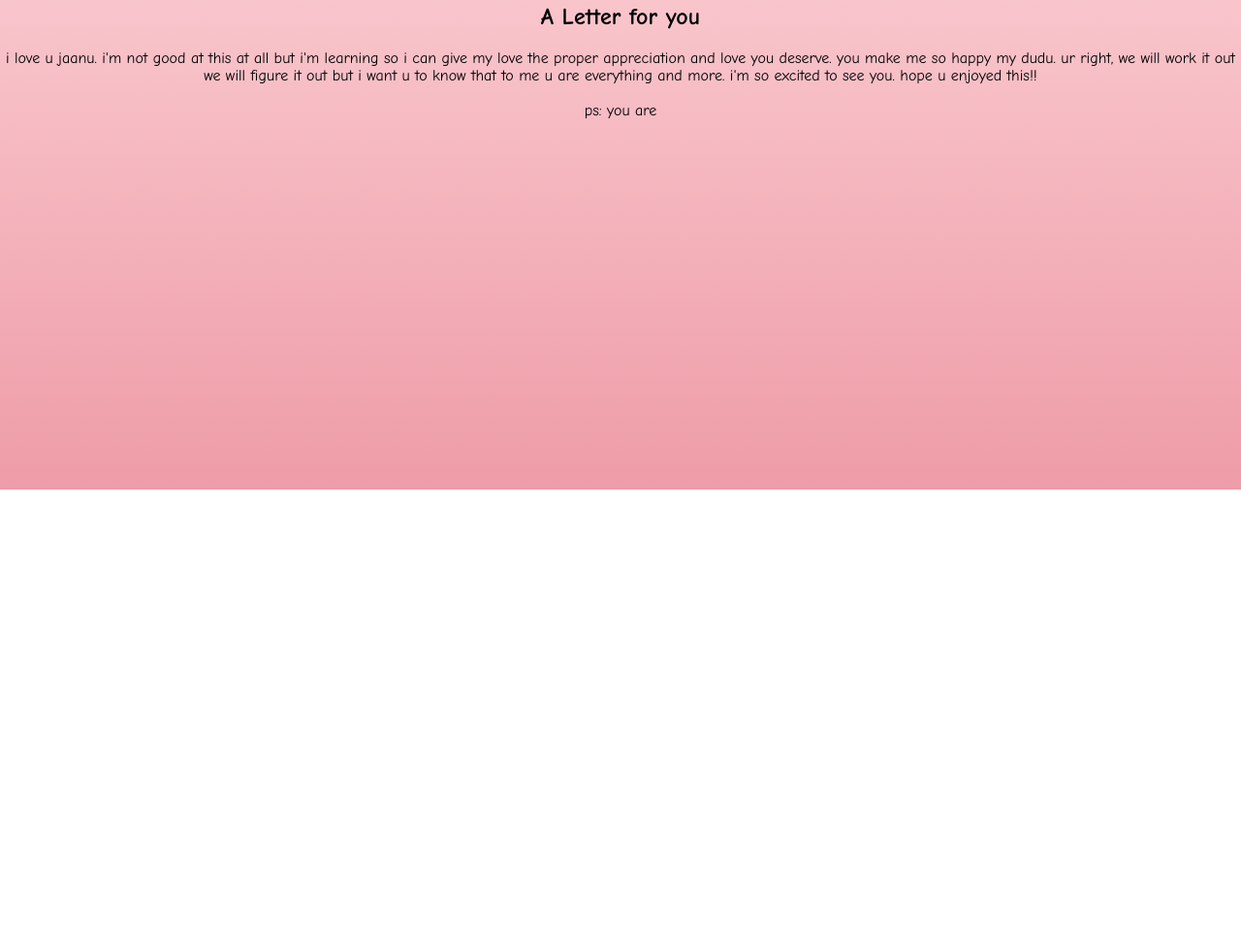
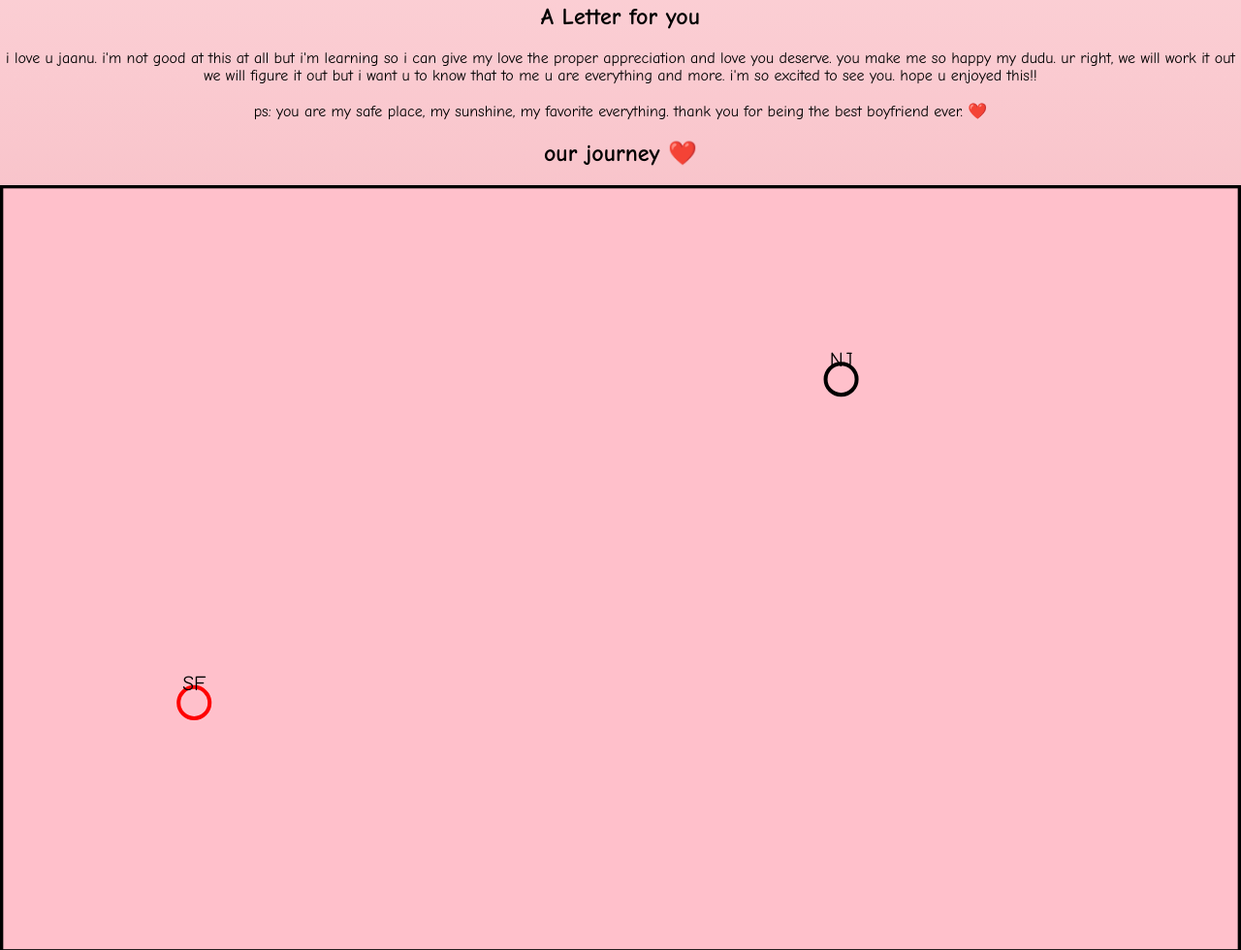
Before and after one commit to madhalasai/site, a plain HTML site: page index.html in a window 1280 px wide. Shown: the part 295-1275 px from the top of the page at 97% size. Before the commit the page ends 800 px from the top, so only its background shows below. Drawn offline with Linux system fonts and the light colour scheme.

Commit message:
Update index.html

```diff
--- a/index.html
+++ b/index.html
@@ -31,4 +31,22 @@
         i love u jaanu. i'm not good at this at all but i'm learning so i can give my love the proper appreciation and love you deserve.
         you make me so happy my dudu. ur right, we will work it out we will figure it out but i want u to know that to me u are everything and more.
         i'm so excited to see you. hope u enjoyed this!!<br><br>
-        ps: you are
+        ps: you are my safe place, my sunshine, my favorite everything. thank you for being the best boyfriend ever. ❤️
+      </p>
+    </div>
+  </div>
+
+  <!-- Map & Plane Game -->
+  <section id="map-section">
+    <h2 class="map-title">our journey ❤️</h2>
+    <div id="map-container">
+      <!-- Pink rectangle map -->
+      <svg id="us-map" xmlns="http://www.w3.org/2000/svg" viewBox="0 0 959 593">
+        <rect width="959" height="593" fill="pink" stroke="black" stroke-width="5"/>
+        <!-- SF spot -->
+        <circle id="sf-spot" cx="150" cy="400" r="12" fill="transparent" stroke="red" stroke-width="3"/>
+        <text x="150" y="390" font-size="16" font-family="Comic Sans MS, cursive" fill="black" text-anchor="middle">SF</text>
+        <!-- NJ spot -->
+        <circle id="nj-spot" cx="650" cy="150" r="12" fill="transparent" stroke="black" stroke-width="3"/>
+        <text x="650" y="140" font-size="16" font-family="Comic Sans MS, cursive" fill="black" text-anchor="middle">NJ</text>
+      </svg
```
